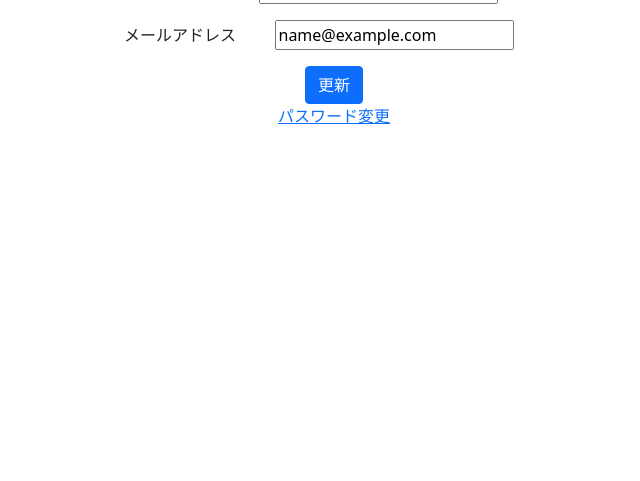
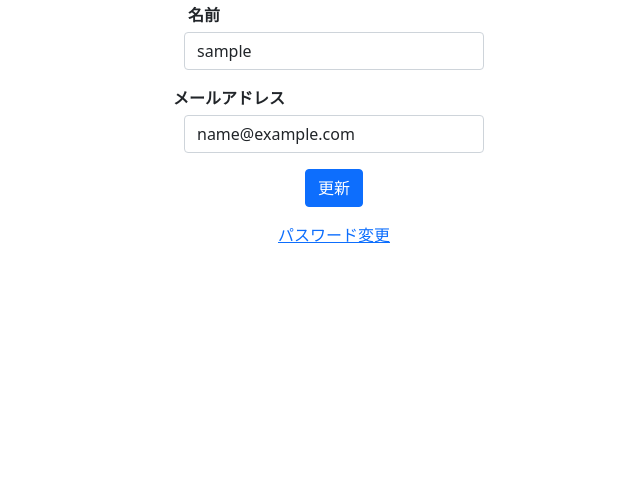
Before and after one commit to haruko-kobayashi1224/application1, a Django app: page /diary_app/my_page/ in a window 1280 px wide. Shown: the part 319-800 px from the top of the page, without its empty margins (306-946 px from the left). Run offline with Django 5.2, Linux system fonts and the light colour scheme; the visitor is signed in with stand-in values (Sample User, id 1).

Commit message:
7の修正

```diff
--- a/diary/diary_app/forms.py
+++ b/diary/diary_app/forms.py
@@ -64,6 +64,14 @@ class UserMyPageForm(forms.ModelForm):
             'user_image': forms.FileInput(attrs={
                 'style': 'display: none;',
                 'id': 'file-upload',
+            }),
+            'username': forms.TextInput(attrs={
+                'class': 'form-control',
+                'style': 'max-width: 300px; margin: 0 auto;',
+            }),
+            'email': forms.EmailInput(attrs={
+                'class': 'form-control',
+                'style': 'max-width: 300px; margin: 0 auto;',
             }),
         }
 
--- a/diary/diary_app/views.py
+++ b/diary/diary_app/views.py
@@ -23,6 +23,7 @@ from django.utils import timezone
 from datetime import datetime, time
 from django.utils.timezone import localtime
 from django.contrib.auth import update_session_auth_hash
+from django.contrib.auth.mixins import LoginRequiredMixin
 
 
 def portfolio(request):
@@ -93,13 +94,12 @@ def change_password(request):
         password_change_form.save(commit=True)
         update_session_auth_hash(request, request.user)
         messages.success(request, 'パスワードを変更しました')
-        # return redirect('diary_app:login')
     return render(request, 'change_password.html',context={
         'password_change_form': password_change_form,
         'today':date.today(),
     })
 
-class MonthCalendar(mixins.MonthCalendarMixin, TemplateView):
+class MonthCalendar(LoginRequiredMixin, mixins.MonthCalendarMixin, TemplateView):
     template_name ='home.html'
 
 
--- a/diary/templates/my_page.html
+++ b/diary/templates/my_page.html
@@ -1,20 +1,68 @@
 {% extends "base.html" %}
 {% load static %}
 {% block content %}
-<h4>マイページ</h4>
-<div class="container text-center" >
+<style>
+  .centered-form {
+    max-width: 500px;
+    margin: 0 auto;
+    text-align: left;
+  }
+
+  label {
+    display: block;
+    font-weight: bold;
+    margin-bottom: 5px;
+  }
+
+
+  .form-group {
+    margin-bottom: 15px;
+  }
+
+  .form-buttons {
+    text-align: center;
+  }
+
+  .form-label {
+  display: block;
+  font-weight: bold;
+  margin-bottom: 5px;
+  margin-left: -210px;
+}
+
+.form-label-name{
+  display: block;
+  font-weight: bold;
+  margin-bottom: 5px;
+  margin-left: -260px;
+}
+
+  .preview-image {
+    display: block;
+    margin: 0 auto;
+  }
+</style>
+
+<h4 class="text-center">マイページ</h4>
+
+<div class="container">
   {% if messages %}
+    <div class="text-center">
       {% for message in messages %}
        {{ message.message }}
       {% endfor %}
+    </div>
   {% endif %}
-    <form method="POST" enctype="multipart/form-data" class="mt-3">
+
+  <form method="POST" enctype="multipart/form-data" class="mt-3 centered-form">
     {% csrf_token %}
-         <div class="mb-4">
+
+    <!-- プロフィール画像 -->
+    <div class="mb-4 text-center">
       {% if user.user_image and user.user_image.name %}
-            <img id="preview" src="{{ user.user_image.url }}" width="120px" class="mb-2 rounded">
+        <img id="preview" src="{{ user.user_image.url }}" width="120px" class="mb-2 rounded preview-image">
       {% else %}
-            <img id="preview" src="{% static 'images/noimage.png' %}" width="120px" class="mb-2 rounded" alt="画像未設定">
+        <img id="preview" src="{% static 'images/noimage.png' %}" width="120px" class="mb-2 rounded preview-image" alt="画像未設定">
       {% endif %}
       <br>
       <label for="file-upload" class="btn btn-info mt-2">画像を選択</label>
@@ -22,19 +70,31 @@
       {{ my_page_form.user_image }}
     </div>
 
-        <div class="d-flex justify-content-center align-items-center mb-3">
-          <label class="me-2 mb-0" style="min-width: 80px;">{{ my_page_form.username.label }}</label>
-          <div style="flex: 1; max-width: 300px;">{{ my_page_form.username }}</div>
+    <!-- 名前 -->
+    <div class="form-group text-center mb-3">
+      <label for="{{ my_page_form.username.id_for_label }}" class="form-label-name">名前</label>
+      {{ my_page_form.username }}
+      {% for error in my_page_form.username.errors %}
+        <div class="text-danger small">{{ error }}</div>
+      {% endfor %}
     </div>
 
-        <div class="d-flex justify-content-center align-items-center mb-3">
-          <label class="me-2 mb-0" style="min-width: 80px;">{{ my_page_form.email.label }}</label>
-          <div style="flex: 1; max-width: 300px;">{{ my_page_form.email }}</div>
+    <!-- メールアドレス -->
+    <div class="form-group text-center mb-3">
+      <label for="{{ my_page_form.email.id_for_label }}" class="form-label">メールアドレス</label>
+      {{ my_page_form.email }}
+      {% for error in my_page_form.email.errors %}
+        <div class="text-danger small">{{ error }}</div>
+      {% endfor %}
     </div>
 
-        <input type="submit" value="更新" class="btn btn-primary btn">
+    <!-- 更新ボタン -->
+    <div class="form-buttons">
+      <input type="submit" value="更新" class="btn btn-primary">
+    </div>
   </form>
-     <div class="text-center mb-3">
+
+  <div class="text-center mt-3">
     <a href="{% url 'diary_app:change_password' %}">パスワード変更</a>
   </div>
 </div>
@@ -48,5 +108,4 @@ function previewImage(event) {
   }
 }
 </script>
-
 {% endblock %}
```
Also changed, not shown: diary/templates/edit_reflection.html (+5 -4 lines), diary/templates/home.html (+61 -2 lines), diary/static/dekitakotonikki.png, diary/static/dekitakotonikki2.png, diary/static/dekitakotonikki3.png, diary/static/画面遷移図（小林遥子）.drawio.svg, 1 other file. Lines whose indentation alone changed are shown as unchanged.
